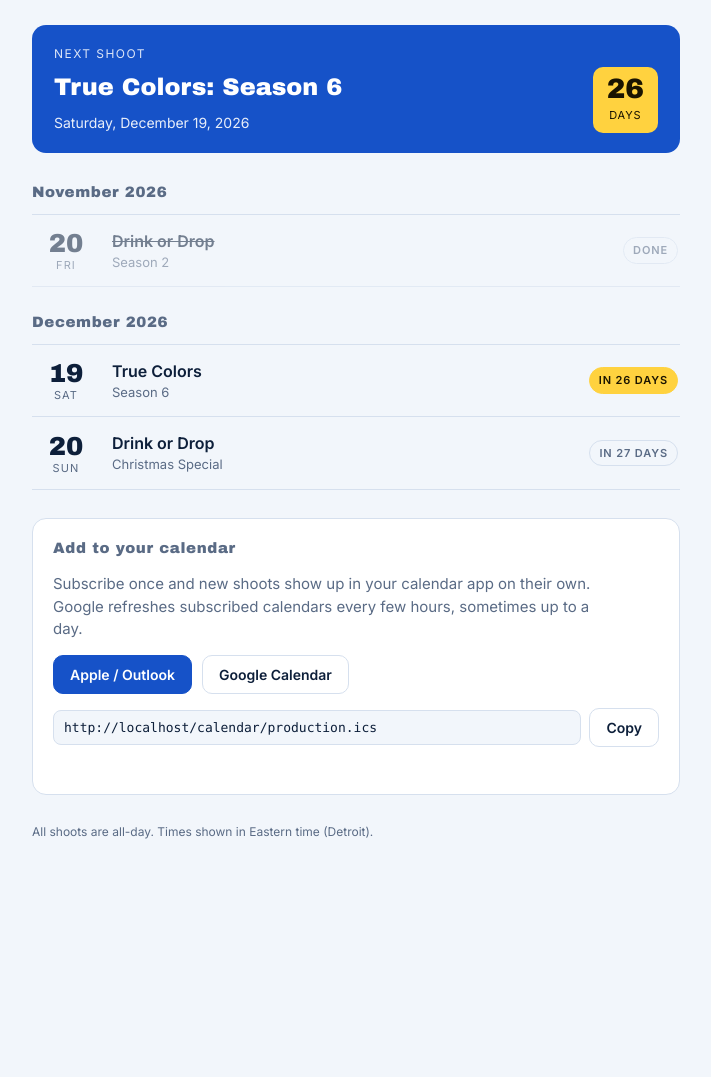
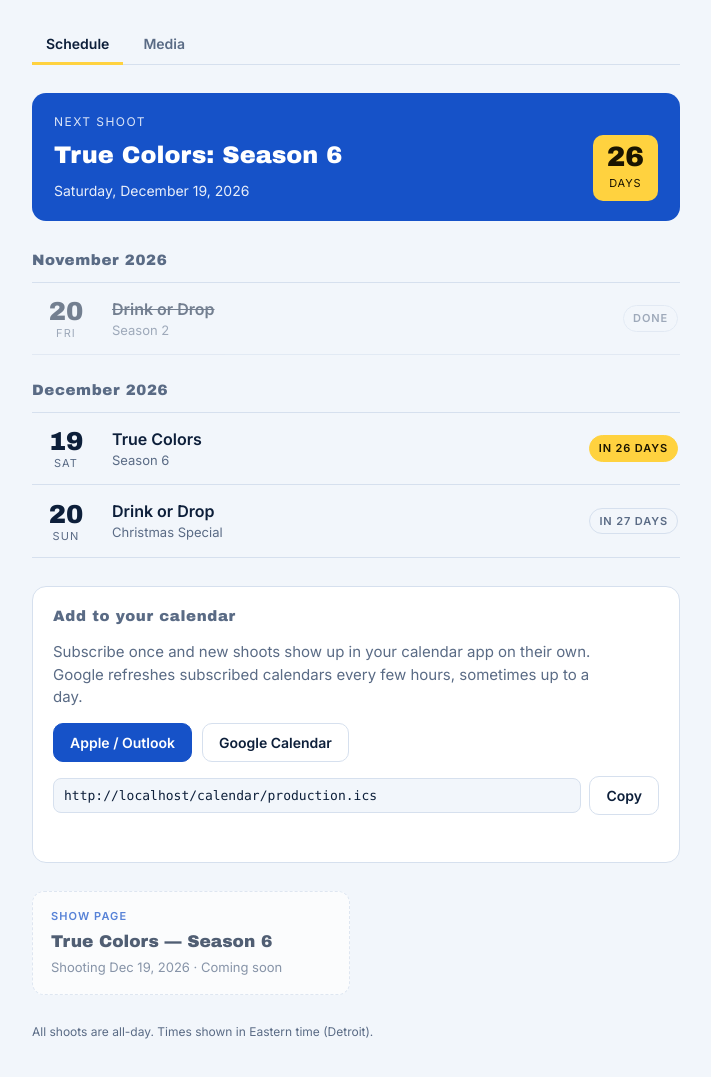
Before and after one commit to wavesmith-sudo/Water-heaven, a plain HTML site: page calendar/index.html in a window 1280 px wide. Shown: the part 101-1178 px from the top of the page, without its empty margins (284-995 px from the left). Before the commit the page ends 998 px from the top, so only its background shows below. Drawn offline with Linux system fonts and the light colour scheme; a web font is replaced by a local one.

Commit message:
Add Media tab to the schedule page
Co-Authored-By: Claude Opus 5.5 <noreply@anthropic.com>
Claude-Session: https://claude.ai/code/session_01Am7djbsKiq1J9U2HQwz5rt

```diff
--- a/calendar/index.html
+++ b/calendar/index.html
@@ -63,6 +63,19 @@ li { display: grid; grid-template-columns: 64px 1fr auto; gap: 14px; align-items
 li.is-next .pill { background: var(--sun); color: var(--sun-ink); border-color: var(--sun); }
 li.is-today .pill { background: var(--wave); color: var(--wave-ink); border-color: var(--wave); }
 li.is-past { opacity: .55; }
+.tabs { display: flex; gap: 6px; border-bottom: 1px solid var(--line); }
+.tab { font: 600 14px var(--body); padding: 10px 14px; border: 0; border-bottom: 3px solid transparent; background: none; color: var(--muted); cursor: pointer; margin-bottom: -1px; }
+.tab[aria-selected="true"] { color: var(--ink); border-bottom-color: var(--sun); }
+.tab:focus-visible { outline: 3px solid var(--sun); outline-offset: 2px; }
+.panel { display: flex; flex-direction: column; gap: 28px; }
+.media { display: grid; grid-template-columns: repeat(auto-fill, minmax(min(100%, 260px), 1fr)); gap: 12px; }
+.card { display: flex; flex-direction: column; gap: 6px; padding: 16px 18px; border-radius: 12px; background: var(--surface); border: 1px solid var(--line); color: var(--ink); text-decoration: none; min-width: 0; }
+a.card:hover { border-color: var(--wave); }
+a.card:focus-visible { outline: 3px solid var(--sun); outline-offset: 2px; }
+.card .k { font-size: 11px; letter-spacing: .1em; text-transform: uppercase; color: var(--wave); font-weight: 600; }
+.card .t { font-family: var(--display); font-weight: 500; font-size: 17px; line-height: 1.25; }
+.card .s { color: var(--muted); font-size: 13px; }
+.card.soon { opacity: .7; border-style: dashed; }
 li.is-past .t { text-decoration: line-through; text-decoration-thickness: 1px; }
 .sub { background: var(--surface); border: 1px solid var(--line); border-radius: 14px; padding: 18px 20px; gap: 14px; }
 .sub p { margin: 0; color: var(--muted); max-width: 60ch; }
@@ -87,6 +100,13 @@ footer { font-size: 12px; color: var(--muted); }
     <h1>Shoot Schedule</h1>
   </header>
 
+  <div class="tabs" role="tablist" aria-label="Sections">
+    <button class="tab" role="tab" id="tab-schedule" aria-controls="panel-schedule" aria-selected="true" type="button">Schedule</button>
+    <button class="tab" role="tab" id="tab-media" aria-controls="panel-media" aria-selected="false" type="button">Media</button>
+  </div>
+
+  <div class="panel" id="panel-schedule" role="tabpanel" aria-labelledby="tab-schedule">
+
   <div class="next" id="next" hidden>
     <div class="label" id="next-label">Next shoot</div>
     <div class="what" id="next-what"></div>
@@ -109,6 +129,12 @@ footer { font-size: 12px; color: var(--muted); }
     </div>
     <div class="note" id="copy-note" role="status"></div>
   </section>
+
+  </div>
+
+  <div class="panel" id="panel-media" role="tabpanel" aria-labelledby="tab-media" hidden>
+    <div class="media" id="media-list"></div>
+  </div>
 
   <footer>All shoots are all-day. Times shown in Eastern time (Detroit).</footer>
 </div>
@@ -202,6 +228,36 @@ fetch("events.json", { cache: "no-store" }).then(r => r.json()).then(cal => {
   });
   render();
 }).catch(() => {});
+let MEDIA = [];
+function renderMedia() {
+  const box = document.getElementById("media-list");
+  box.replaceChildren();
+  for (const m of MEDIA) {
+    const el = document.createElement(m.url ? "a" : "div");
+    el.className = "card" + (m.url ? "" : " soon");
+    if (m.url) { el.href = m.url; if (/^https?:/.test(m.url)) { el.target = "_blank"; el.rel = "noopener"; } }
+    el.innerHTML = '<span class="k"></span><span class="t"></span><span class="s"></span>';
+    el.querySelector(".k").textContent = m.kind || "Link";
+    el.querySelector(".t").textContent = m.title;
+    el.querySelector(".s").textContent = m.url ? (m.subtitle || "") : (m.subtitle ? m.subtitle + " · " : "") + "Coming soon";
+    box.append(el);
+  }
+  if (!MEDIA.length) box.textContent = "No media links yet.";
+}
+fetch("media.json", { cache: "no-store" }).then(r => r.json()).then(d => { MEDIA = d.links || []; renderMedia(); }).catch(() => renderMedia());
+
+function showTab(name) {
+  for (const t of ["schedule", "media"]) {
+    document.getElementById("tab-" + t).setAttribute("aria-selected", String(t === name));
+    document.getElementById("panel-" + t).hidden = t !== name;
+  }
+}
+document.getElementById("tab-schedule").addEventListener("click", () => { location.hash = "schedule"; });
+document.getElementById("tab-media").addEventListener("click", () => { location.hash = "media"; });
+const route = () => showTab(location.hash === "#media" ? "media" : "schedule");
+addEventListener("hashchange", route);
+route();
+
 setInterval(render, 60 * 60 * 1000);
 </script>
 </body>
--- /dev/null
+++ b/calendar/media.json
@@ -0,0 +1,10 @@
+{
+  "links": [
+    {
+      "kind": "Show page",
+      "title": "True Colors — Season 6",
+      "subtitle": "Shooting Dec 19, 2026",
+      "url": null
+    }
+  ]
+}
```
Also changed, not shown: 1 other file.
